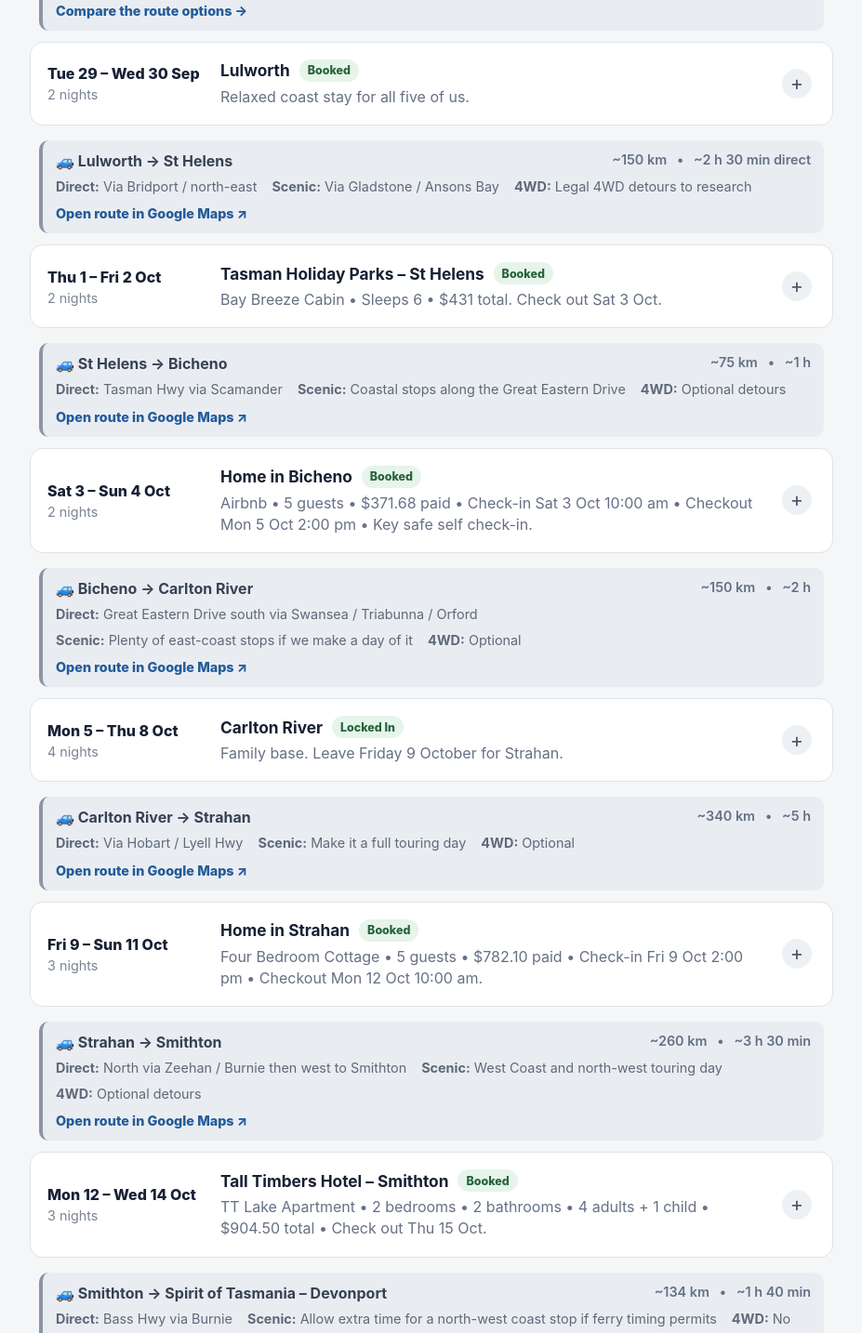
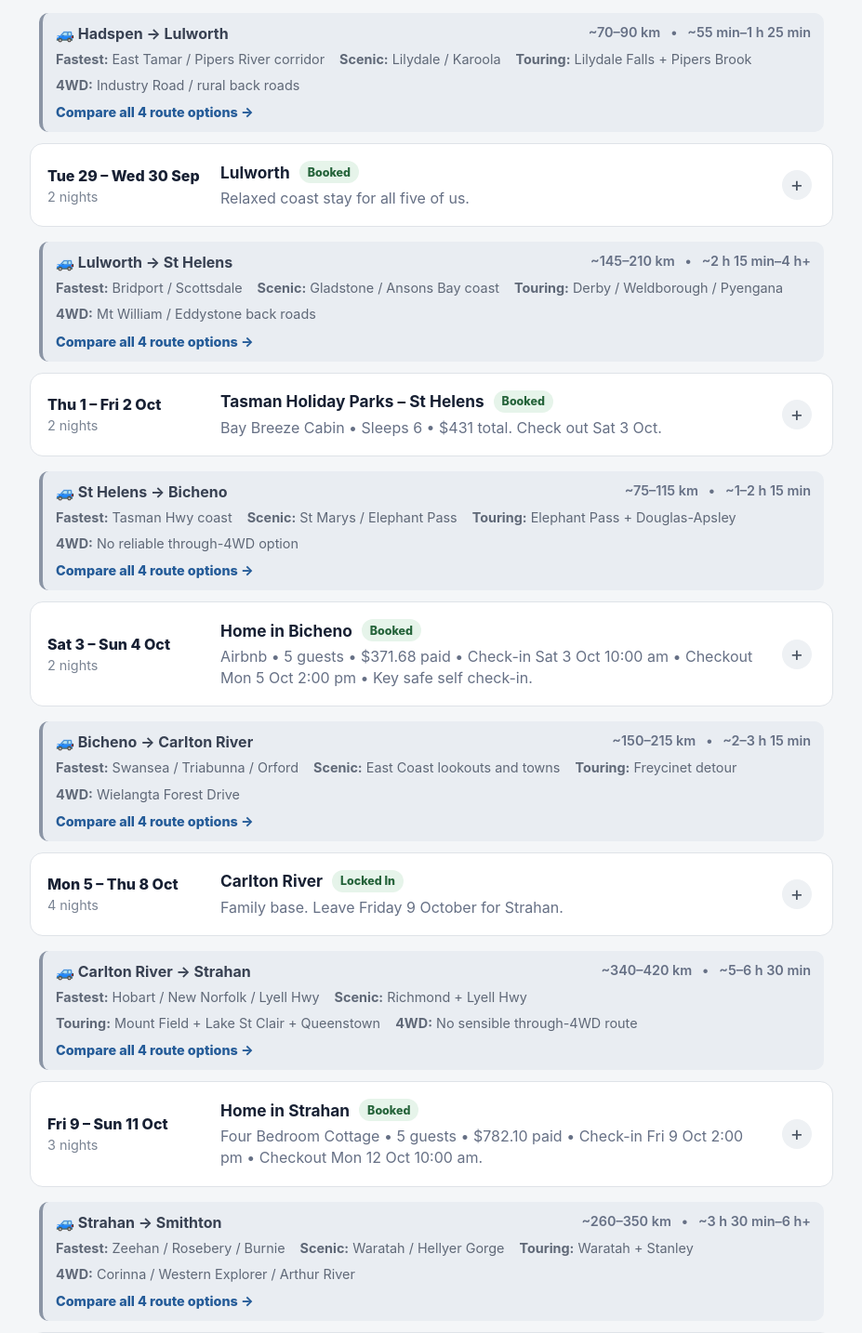
Before and after one commit to scottwillow84/willow-expeditions-v2, a React (Vite) app: page /#/ in a window 1280 px wide. Shown: the part 935-2369 px from the top of the page at 93% size, without its empty margins (176-1103 px from the left). Built offline with nearby package versions, Linux system fonts and the light colour scheme.

Commit message:
Add route comparison links for every drive

```diff
--- a/src/pages/Home.jsx
+++ b/src/pages/Home.jsx
@@ -1,11 +1,9 @@
 import { useState } from "react";
 import Layout from "../components/Layout";
+import { routePlans } from "../data/routeOptions";
 
 const mapsUrl = (query) =>
   `https://www.google.com/maps/search/?api=1&query=${encodeURIComponent(query)}`;
-
-const directionsUrl = (origin, destination) =>
-  `https://www.google.com/maps/dir/?api=1&origin=${encodeURIComponent(origin)}&destination=${encodeURIComponent(destination)}&travelmode=driving`;
 
 const stays = [
   {
@@ -160,119 +158,15 @@ const stays = [
   },
 ];
 
-const routes = {
-  sep26: {
-    from: "Sydney",
-    to: "Spirit of Tasmania – Geelong",
-    origin: "Sydney NSW Australia",
-    destination: "Spirit of Tasmania Geelong Terminal",
-    distance: "920 km",
-    drive: "~9 h 45 min",
-    direct: "M31 / Hume → Geelong",
-    scenic: "No — get to the boat",
-    offroad: "No",
-  },
-  hadspen: {
-    from: "Devonport",
-    to: "Hadspen",
-    origin: "Spirit of Tasmania Devonport Terminal",
-    destination: "Discovery Parks Hadspen Tasmania",
-    distance: "88 km",
-    drive: "~1 h",
-    direct: "Bass Hwy / Meander Valley",
-    scenic: "Optional stops",
-    offroad: "Not needed",
-  },
-  lulworth: {
-    from: "Hadspen",
-    to: "Lulworth",
-    origin: "Discovery Parks Hadspen Tasmania",
-    destination: "Lulworth Tasmania Australia",
-    distance: "~70–75 km",
-    drive: "~55–60 min",
-    direct: "Three good route choices",
-    scenic: "Lilydale / Pipers River options",
-    offroad: "Industry Road rural shortcut option",
-    comparePath: "#/route/hadspen-lulworth",
-  },
-  sthelens: {
-    from: "Lulworth",
-    to: "St Helens",
-    origin: "Lulworth Tasmania Australia",
-    destination: "Tasman Holiday Parks St Helens Tasmania",
-    distance: "~150 km",
-    drive: "~2 h 30 min direct",
-    direct: "Via Bridport / north-east",
-    scenic: "Via Gladstone / Ansons Bay",
-    offroad: "Legal 4WD detours to research",
-  },
-  bicheno: {
-    from: "St Helens",
-    to: "Bicheno",
-    origin: "Tasman Holiday Parks St Helens Tasmania",
-    destination: "8 Banksia Street Bicheno TAS 7215 Australia",
-    distance: "~75 km",
-    drive: "~1 h",
-    direct: "Tasman Hwy via Scamander",
-    scenic: "Coastal stops along the Great Eastern Drive",
-    offroad: "Optional detours",
-  },
-  carlton: {
-    from: "Bicheno",
-    to: "Carlton River",
-    origin: "8 Banksia Street Bicheno TAS 7215 Australia",
-    destination: "Carlton River Tasmania Australia",
-    distance: "~150 km",
-    drive: "~2 h",
-    direct: "Great Eastern Drive south via Swansea / Triabunna / Orford",
-    scenic: "Plenty of east-coast stops if we make a day of it",
-    offroad: "Optional",
-  },
-  strahan: {
-    from: "Carlton River",
-    to: "Strahan",
-    origin: "Carlton River Tasmania Australia",
-    destination: "10 Innes Street West Strahan TAS 7468 Australia",
-    distance: "~340 km",
-    drive: "~5 h",
-    direct: "Via Hobart / Lyell Hwy",
-    scenic: "Make it a full touring day",
-    offroad: "Optional",
-  },
-  smithton: {
-    from: "Strahan",
-    to: "Smithton",
-    origin: "10 Innes Street West Strahan TAS 7468 Australia",
-    destination: "Tall Timbers Hotel 15 Scotchtown Road Smithton TAS 7330 Australia",
-    distance: "~260 km",
-    drive: "~3 h 30 min",
-    direct: "North via Zeehan / Burnie then west to Smithton",
-    scenic: "West Coast and north-west touring day",
-    offroad: "Optional detours",
-  },
-  returnferry: {
-    from: "Smithton",
-    to: "Spirit of Tasmania – Devonport",
-    origin: "Tall Timbers Hotel 15 Scotchtown Road Smithton TAS 7330 Australia",
-    destination: "Spirit of Tasmania Devonport Terminal",
-    distance: "~134 km",
-    drive: "~1 h 40 min",
-    direct: "Bass Hwy via Burnie",
-    scenic: "Allow extra time for a north-west coast stop if ferry timing permits",
-    offroad: "No",
-  },
-  home: {
-    from: "Geelong",
-    to: "Sydney",
-    origin: "Spirit of Tasmania Geelong Terminal",
-    destination: "Sydney NSW Australia",
-    distance: "~920 km",
-    drive: "~9 h 45 min",
-    direct: "M31 / Hume",
-    scenic: "Only if we feel like it",
-    offroad: "No",
-  },
-};
+const routes = Object.fromEntries(
+  Object.entries(routePlans).map(([id, plan]) => [
+    id,
+    {
+      ...plan.summary,
+      comparePath: `#/route/${id}`,
+    },
+  ]),
+);
 
 function RouteCard({ route }) {
   return (
@@ -282,25 +176,14 @@ function RouteCard({ route }) {
         <span className="routeNumbers">{route.distance} &nbsp; • &nbsp; {route.drive}</span>
       </div>
       <div className="routeOptions">
-        <span><strong>Direct:</strong> {route.direct}</span>
+        <span><strong>Fastest:</strong> {route.direct}</span>
         <span><strong>Scenic:</strong> {route.scenic}</span>
+        <span><strong>Touring:</strong> {route.touring}</span>
         <span><strong>4WD:</strong> {route.offroad}</span>
       </div>
-
-      {route.comparePath ? (
-        <a className="routeMapLink" href={route.comparePath}>
-          Compare the route options →
-        </a>
-      ) : (
-        <a
-          className="routeMapLink"
-          href={directionsUrl(route.origin, route.destination)}
-          target="_blank"
-          rel="noreferrer"
-        >
-          Open route in Google Maps ↗
-        </a>
-      )}
+      <a className="routeMapLink" href={route.comparePath}>
+        Compare all 4 route options →
+      </a>
     </div>
   );
 }
@@ -312,7 +195,7 @@ export default function Home() {
     <Layout>
       <section className="plannerIntro">
         <h2>Where are we sleeping?</h2>
-        <p>Tap any stay for nearby ideas. Tap any map link to open it straight in Google Maps.</p>
+        <p>Tap a stay for nearby ideas. Between stays, tap Compare all 4 route options for fastest, scenic, touring and 4WD choices.</p>
       </section>
 
       <div className="calendarList">
@@ -389,7 +272,7 @@ export default function Home() {
       </div>
 
       <p className="plannerNote">
-        Drive times are planning estimates. Tap the Google Maps route before travel for the live route and traffic.
+        Route times and distances are planning estimates. Gravel and 4WD options still need a current road-condition check before we use them.
       </p>
     </Layout>
   );
```
